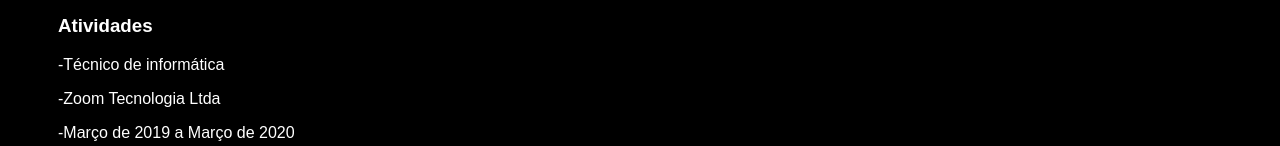
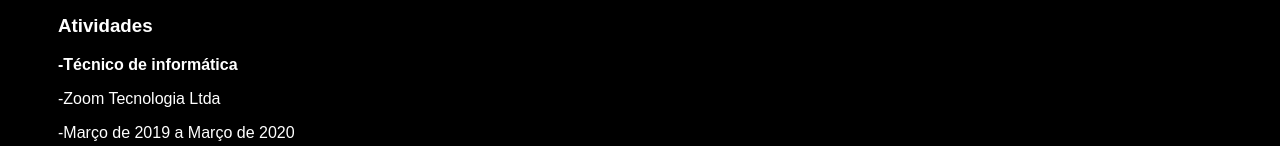
Before and after one commit to abraun79/mypage, a plain HTML site: page index.html in a window 1280 px wide. Shown: the part 526-672 px from the top of the page. Drawn offline with Linux system fonts and the light colour scheme.

Commit message:
Update 09/12/22

```diff
--- a/index.html
+++ b/index.html
@@ -53,7 +53,7 @@
                 </p>
                 <h3>Atividades</h3>
                 <p>
-                    <p>-Técnico de informática</p>
+                    <p><b>-Técnico de informática</b></p>
                     <p>-Zoom Tecnologia Ltda</p>
                     <p>-Março de 2019 a Março de 2020</p>
                     <P>-Atividades: Suporte via remoto via IBM Bigfix, tec. em hardware, configurações em demais aplicações
```
